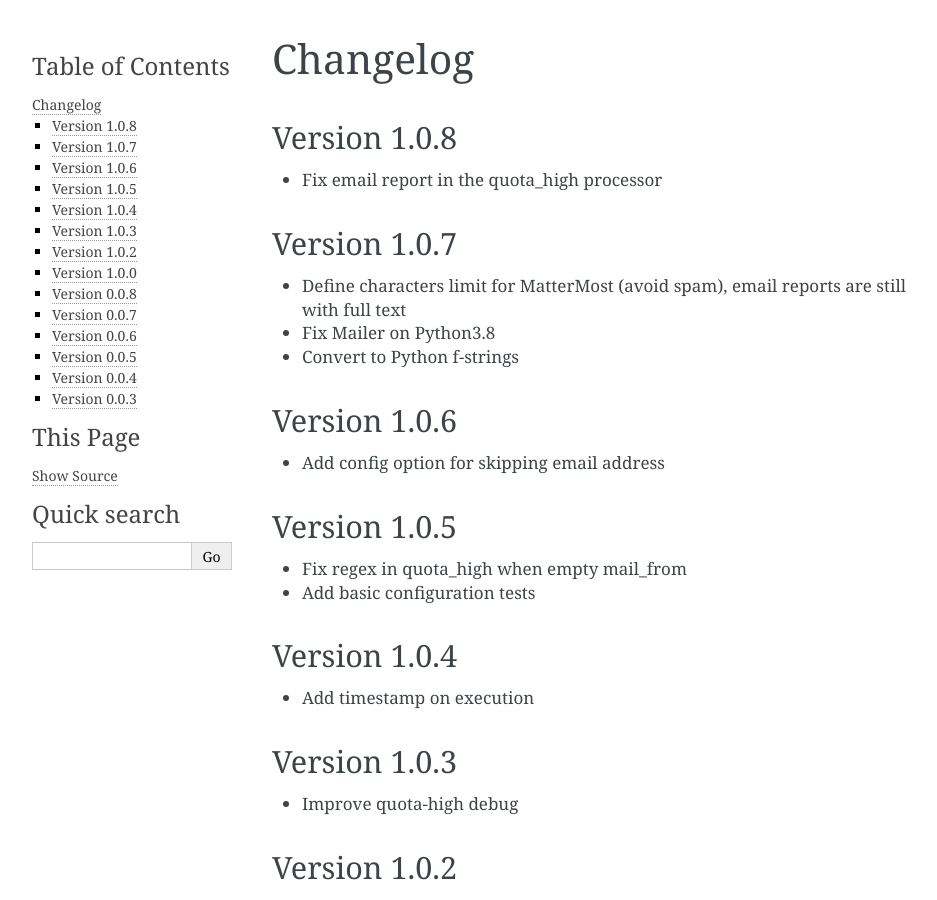
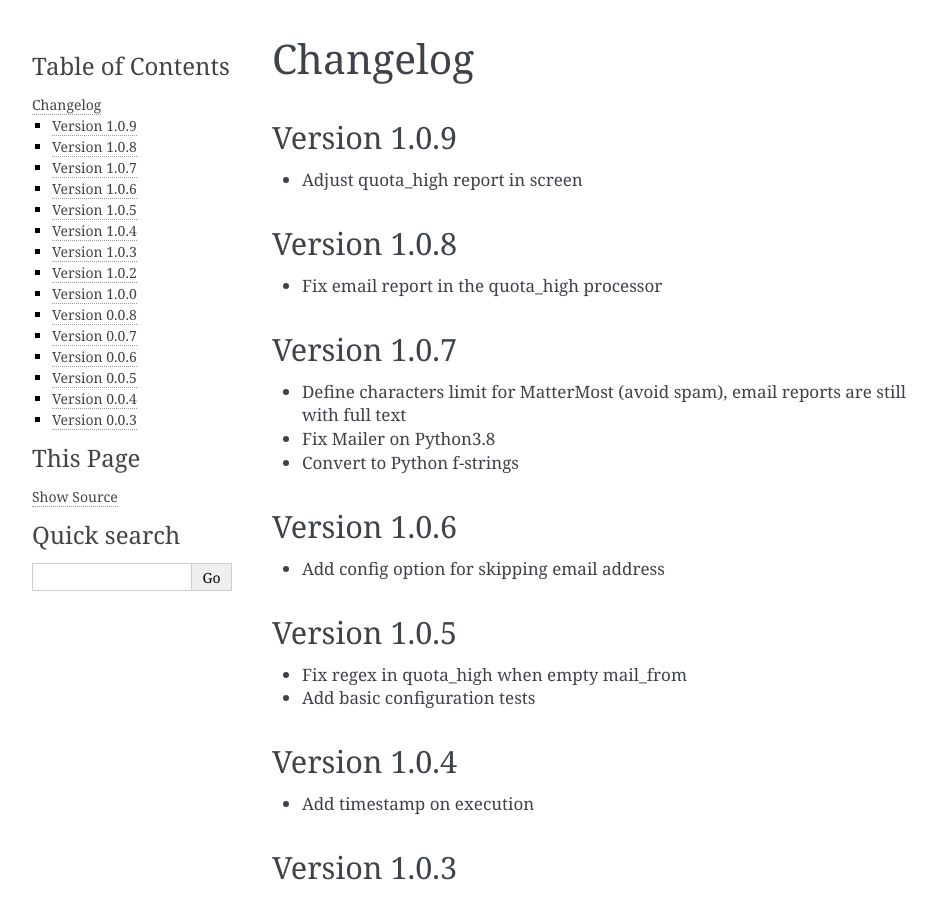
Before and after one commit to dbaio/loganom, a Sphinx documentation site: the page built from docs/changelog.rst, in a window 1280 px wide and 900 px high. Shown: the whole window, without its empty margins (148-1085 px from the left). Built offline with Sphinx 7.4.7, drawn with Linux system fonts in a browser that asks for light colours.

Commit message:
Update to 1.0.9

```diff
--- a/docs/changelog.rst
+++ b/docs/changelog.rst
@@ -1,5 +1,10 @@
 Changelog
 =========
+
+Version 1.0.9
+-------------
+
+* Adjust quota_high report in screen
 
 Version 1.0.8
 -------------
--- a/docs/conf.py
+++ b/docs/conf.py
@@ -22,7 +22,7 @@ copyright = '2020, Danilo G. Baio'
 author = 'Danilo G. Baio'
 
 # The full version, including alpha/beta/rc tags
-release = '1.0.7'
+release = '1.0.9'
 
 
 # -- General configuration ---------------------------------------------------
--- a/setup.py
+++ b/setup.py
@@ -7,7 +7,7 @@ with open("README.rst", "r") as fh:
 
 setup(
     name="loganom",
-    version="1.0.8",
+    version="1.0.9",
     author="Danilo G. Baio",
     author_email="dbaio@bsd.com.br",
     description="Log analyzer to discover anomalies",
```
